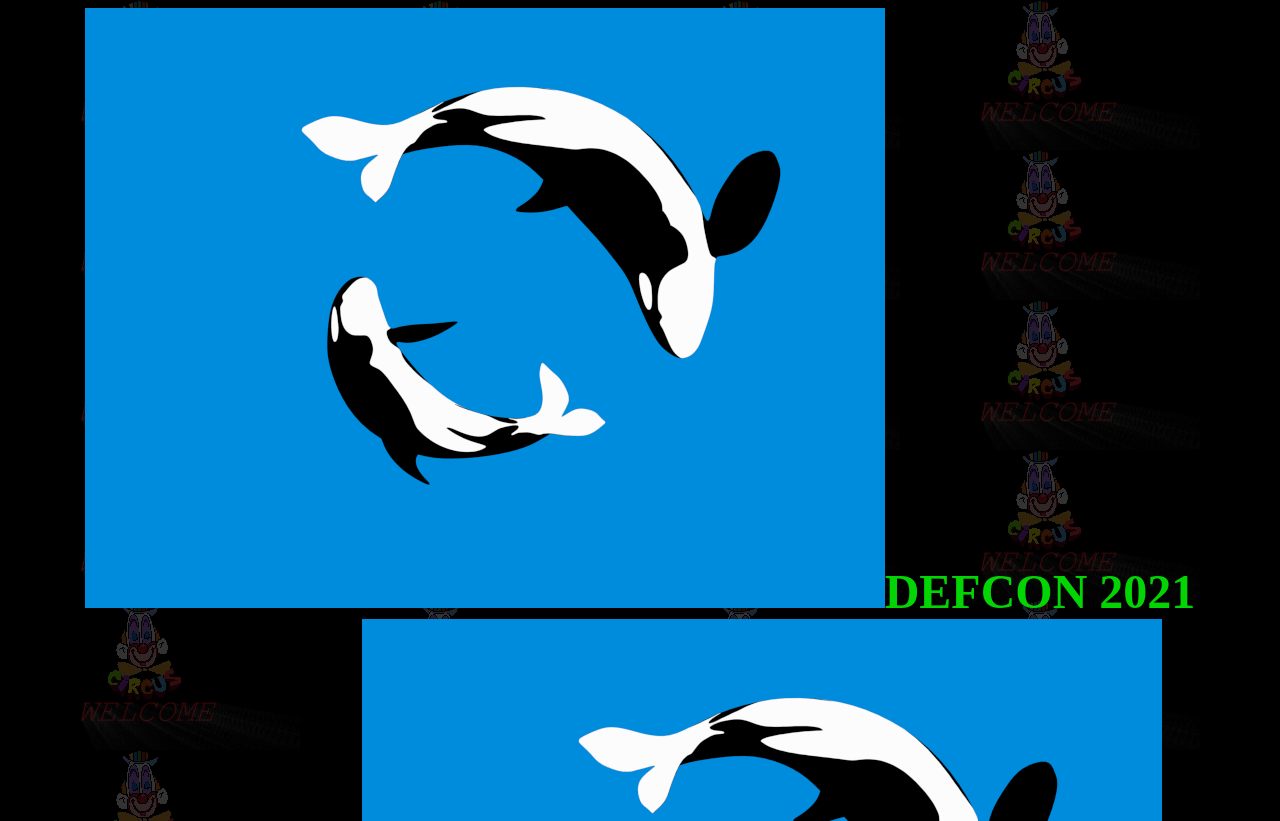
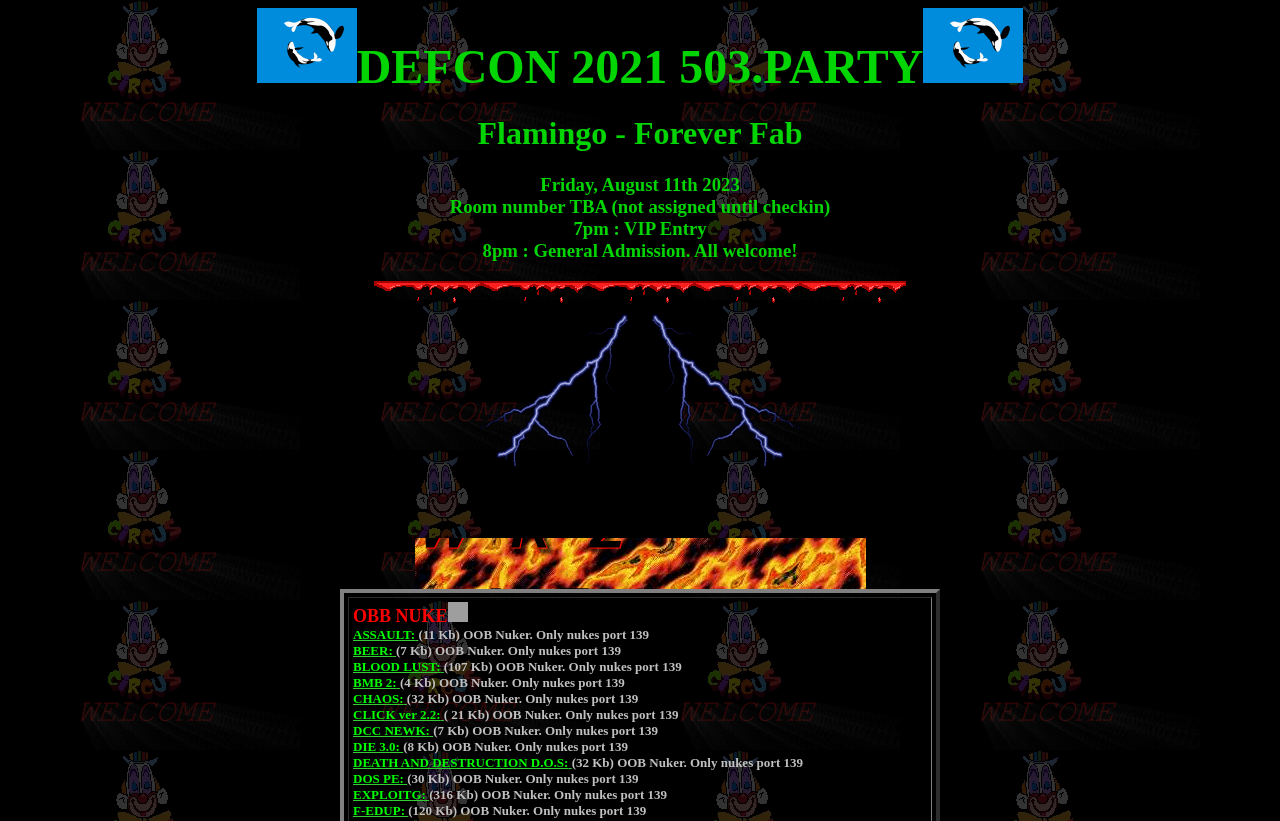
Before and after one commit to pierce403/503.party, a plain HTML site: page index.html in a window 1280 px wide. Shown: the top 821 px of the page. Drawn offline with Linux system fonts and the light colour scheme; grey boxes are pictures that could not be loaded.

Commit message:
too much orca

```diff
--- a/index.html
+++ b/index.html
@@ -34,7 +34,7 @@
   </style>
   <body alink="limegreen" vlink="limegreen" link="limegreen">
     <center>
-      <h1><img src="orcas.gif"><font color="#03d404" size="200">DEFCON 2021 503.PARTY</font><img src="orcas.gif"></h1>
+      <h1><img src="orcas.gif" width=100><font color="#03d404" size="200">DEFCON 2021 503.PARTY</font><img src="orcas.gif" width=100></h1>
 
       <font color="#03d404">
         <h1 class="blink">Flamingo - Forever Fab</h1>
```
